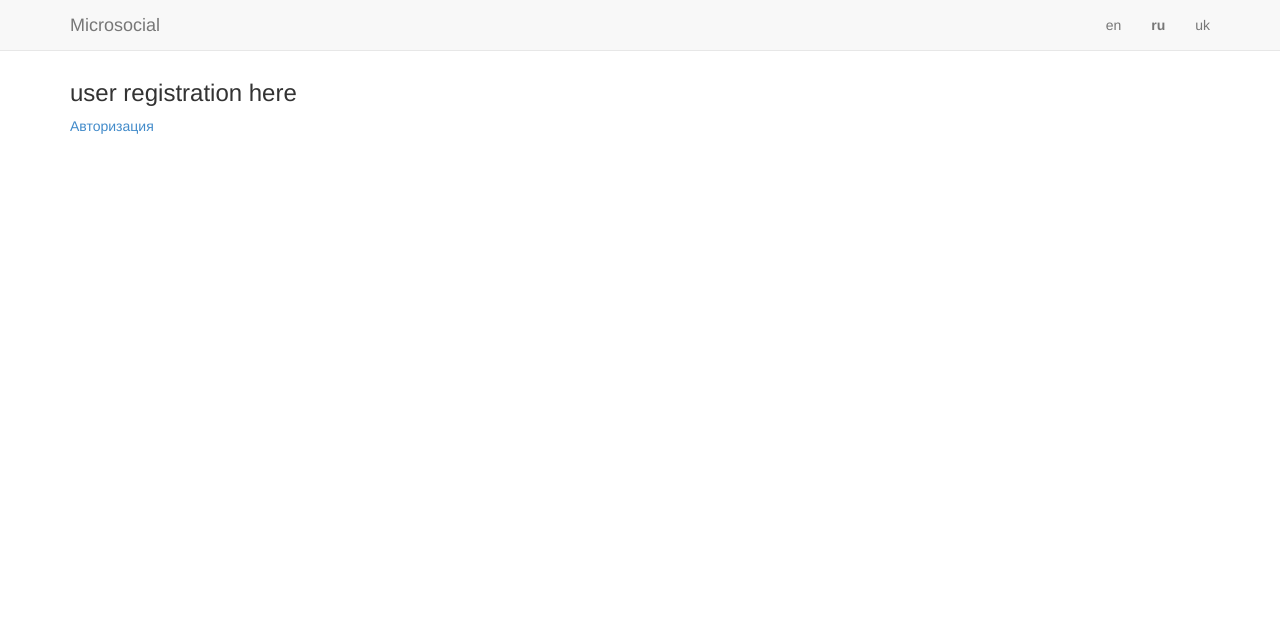
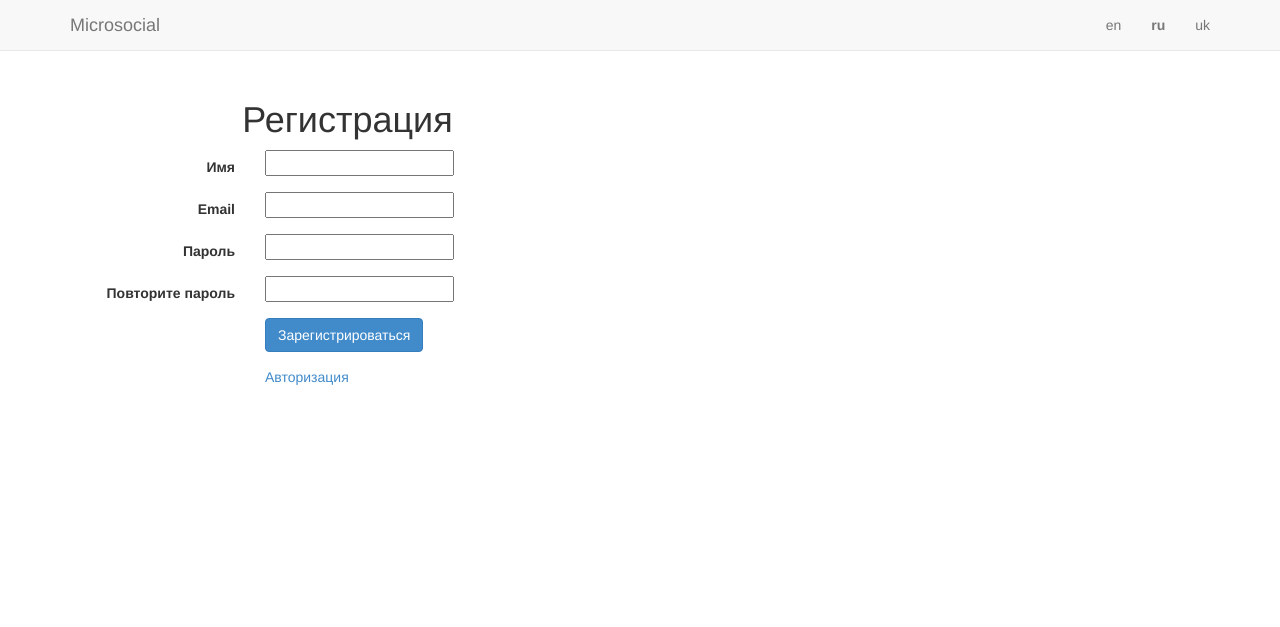
Before and after one commit to manbrk/microsocial, a Django app: template usersauth/templates/usersauth/user_registration.html in a window 1280 px wide. Shown: the top 627 px of the page. Run offline with Django 3.2, Linux system fonts and the light colour scheme; data comes from the database, SQL or seed files in the repository; both versions use the stored data as it was after the commit; tables that the repository leaves empty hold one stand-in row (values such as "Sample post"); the template is opened without the code that fills it: values that come from a table or form of the project are taken from there, most other values are stand-ins (such as "Sample title", 1, 10 or a date in 2020).

Commit message:
заработала страничка /registration/

```diff
--- a/usersauth/templates/usersauth/user_registration.html
+++ b/usersauth/templates/usersauth/user_registration.html
@@ -5,10 +5,45 @@
 {% block title %}registration{% endblock %}
 
 {% block content %}
+        <div class="row">
+            <div class="col-xs-offset 3 col-xs-6">
 
-    <h3>user registration here</h3>
+                <h1 class="text-center">{% trans 'регистрация'|capfirst %}</h1>
 
-    <a href="{% url 'login' %}">{% trans 'авторизация'|capfirst %}</a>
+                <form class="form-horizontal" method="post">
+                    {% csrf_token %}
+                    {% for field in form %}
+                        <div class="form-group">
+                            <label for="{{ field.id_for_label }}" class="control-label col-sm-4">
+                                {{ field.label|capfirst }}
+                            </label>
+
+                            <div class="col-sm-8">
+                                {{ field }}
+                            </div>
+                        </div>
+
+                    {% endfor %}
+                    <div class="form-group">
+                        <div class="col-sm-offset-4 col-sm-8">
+                            <input type="submit" class="btn btn-primary"
+                                    value="{% trans 'зарегистрироваться'|capfirst %}">
+
+                        </div>
+                    </div>
+
+                </form>
+
+                <div class="row">
+                    <div class="col-sm-offset-4 col-sm-8">
+                        <a href="{% url 'login' %}" style="margin-top: 40px;">{% trans 'авторизация'|capfirst %}</a>
+                    </div>
+
+                </div>
 
 
+            </div>
+
+        </div>
+
 {% endblock %}
--- a/usersauth/views.py
+++ b/usersauth/views.py
@@ -17,8 +17,8 @@ class RegistrationView(TemplateView):
         self.form = RegistrationForm(request.POST or None)
         return super(RegistrationView, self).dispatch(request, *args, **kwargs)
 
-    def get(self, request, *args, **kwargs):
-        context = super(RegistrationView).get_context_data(**kwargs)
+    def get_context_data(self, **kwargs):
+        context = super(RegistrationView, self).get_context_data(**kwargs)
         context['form'] = self.form
         return context
 
```
Also changed, not shown: db.sqlite3.
